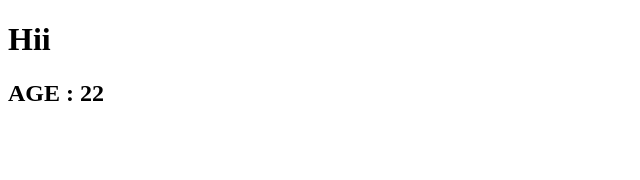
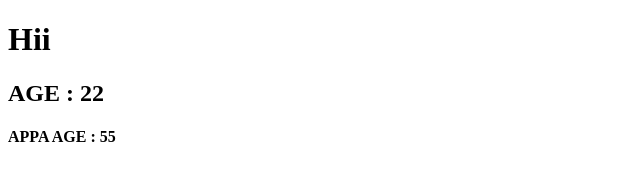
Before and after one commit to Vishwanathanselvamoorthy/GitHub-Practice, a plain HTML site: page src/index.html in a window 1280 px wide. Shown: the whole page, without its empty margins (0-640 px from the left). Drawn offline with Linux system fonts and the light colour scheme.

Commit message:
APPA AGE UPDATION

```diff
--- a/src/index.html
+++ b/src/index.html
@@ -11,5 +11,7 @@
 
     <h2>AGE : 22</h2>
 
+    <h4>APPA AGE : 55</h4>
+
 </body>
 </html>
```
